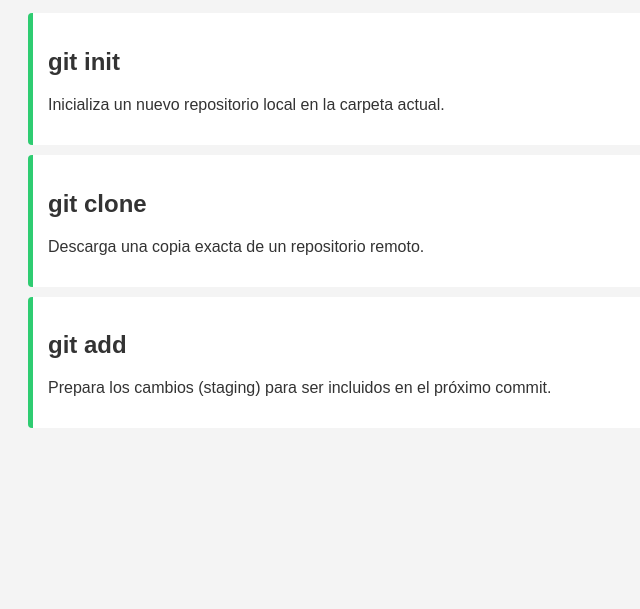
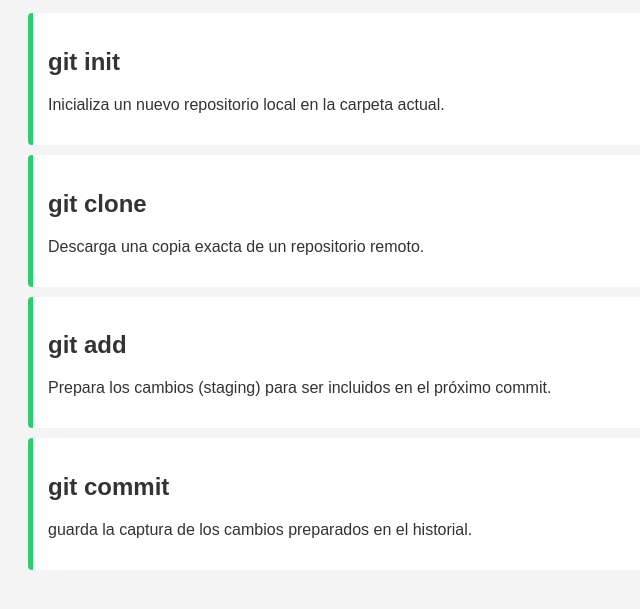
Before and after one commit to danielorrala555-spec/ramas, a plain HTML site: page index.html in a window 1280 px wide. Shown: the part 129-738 px from the top of the page, without its empty margins (0-640 px from the left). Drawn offline with Linux system fonts and the light colour scheme.

Commit message:
add git commit on index

```diff
--- a/index.html
+++ b/index.html
@@ -25,6 +25,10 @@
             <p>Prepara los cambios (staging) para ser incluidos en el próximo commit.</p>
         </section>
         <!-- Aquí los estudiantes agregarán más comandos luego -->
+         <section class="comando">
+            <h2>git commit</h2>
+            <p>guarda la captura de los cambios preparados en el historial.</p>
+        </section>
     </main>
 </body>
 </html>
```
